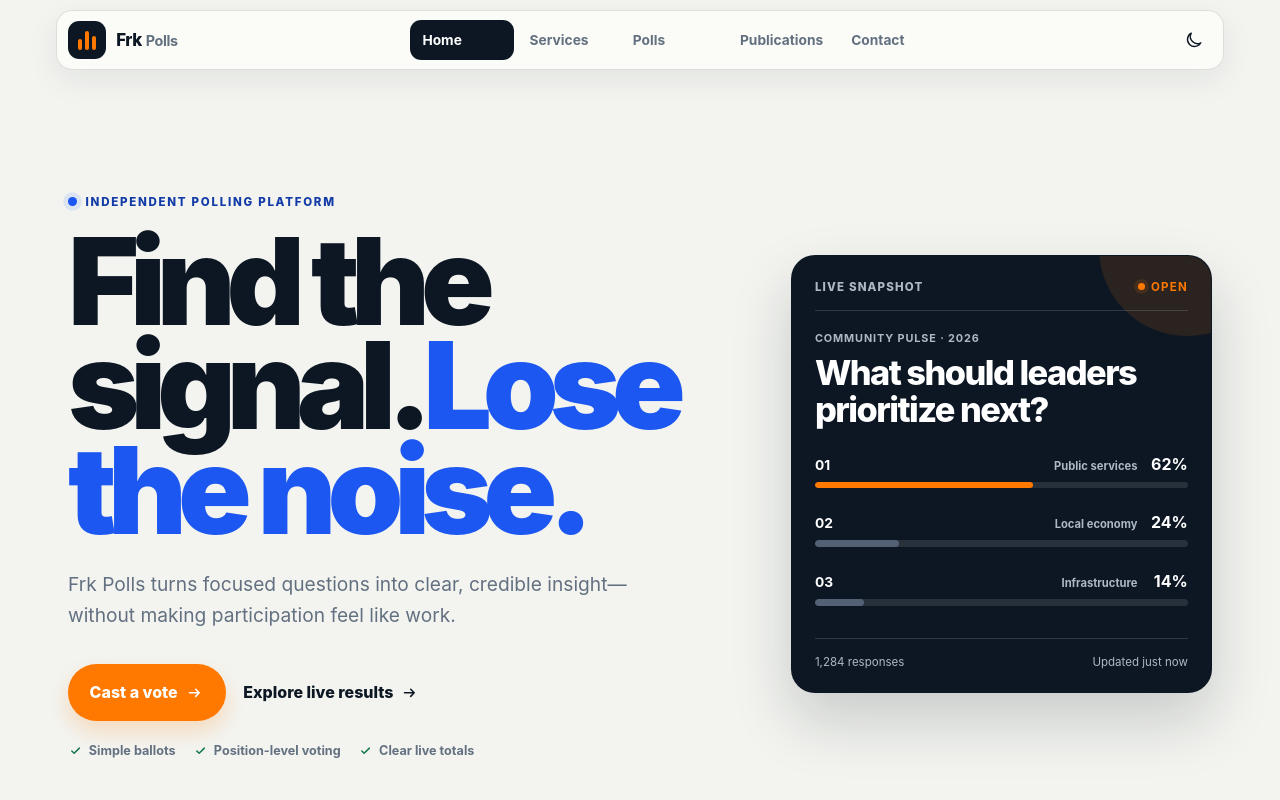
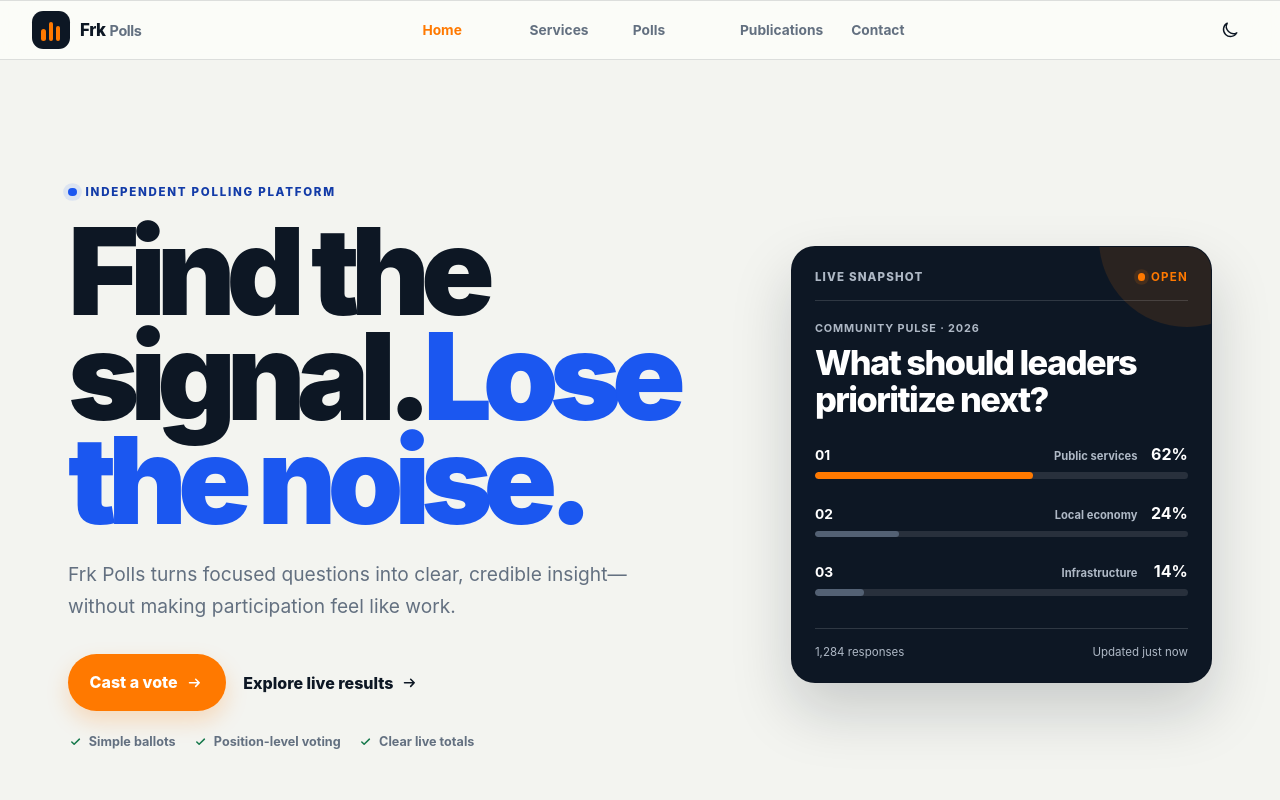
Before and after one commit to fr-konuko/Fr_K-Polls, a Next.js app: page / in a window 1280 px wide. Shown: the top 800 px of the page. Built offline with nearby package versions, Linux system fonts and the light colour scheme.

Commit message:
Refine full-width navigation header

```diff
--- a/app/globals.css
+++ b/app/globals.css
@@ -61,18 +61,16 @@ button:focus-visible, a:focus-visible, input:focus-visible, select:focus-visible
 .site-header {
   position: sticky;
   z-index: 30;
-  top: 0.6rem;
+  top: 0;
   display: flex;
-  width: calc(100% - 1rem);
-  margin: 0.6rem auto 0;
-  padding: 0.55rem;
+  width: 100%;
+  margin: 0;
+  padding: 0.55rem var(--gutter);
   align-items: stretch;
   flex-direction: column;
   gap: 0.45rem;
-  border: 1px solid rgba(13, 23, 36, 0.13);
-  border-radius: 1rem;
+  border-block: 1px solid rgba(13, 23, 36, 0.13);
   background: color-mix(in srgb, var(--paper) 94%, transparent);
-  box-shadow: 0 10px 32px rgba(13, 23, 36, 0.07);
   backdrop-filter: blur(18px);
 }
 .brand {
@@ -123,12 +121,12 @@ button:focus-visible, a:focus-visible, input:focus-visible, select:focus-visible
   text-align: center;
   text-decoration: none;
 }
-.nav-link.is-active { color: var(--inverse-text); background: var(--inverse); }
+.nav-link.is-active { color: var(--accent); background: transparent; }
 .site-header nav .nav-link { justify-items: start; padding-inline: 0.75rem; }
 .nav-menu { position: relative; min-width: 0; }
 .nav-menu-trigger { display: grid; width: 100%; min-height: 2.75rem; padding: 0.55rem 0.75rem; grid-template-columns: minmax(0, 1fr) auto; align-items: center; justify-items: stretch; border-radius: 0.7rem; color: var(--muted); background: transparent; cursor: pointer; font-size: 0.86rem; font-weight: 720; text-align: left; }
 .nav-menu-indicator { display: grid; width: 1.25rem; place-items: center; color: var(--accent); font-size: 1.1rem; font-weight: 760; line-height: 1; }
-.nav-menu.is-active .nav-menu-trigger { color: var(--inverse-text); background: var(--inverse); }
+.nav-menu.is-active .nav-menu-trigger { color: var(--accent); background: transparent; }
 .nav-dropdown { position: static; display: grid; width: 100%; padding: 0.25rem 0 0.4rem 0.75rem; gap: 0.2rem; }
 .nav-dropdown[hidden] { display: none; }
 .nav-dropdown a { display: flex; min-height: 2.75rem; padding: 0.65rem 0.75rem; align-items: center; border-radius: 0.45rem; color: var(--muted); font-size: 0.88rem; text-decoration: none; }
@@ -468,7 +466,7 @@ a.admin-poll:hover { border-color: var(--blue); }
 }
 
 @media (min-width: 42rem) {
-  .site-header { width: calc(100% - 2rem); max-width: 1168px; padding: 0.45rem; align-items: center; flex-direction: row; justify-content: space-between; }
+  .site-header { width: 100%; max-width: none; padding: 0.45rem var(--gutter); align-items: center; flex-direction: row; justify-content: space-between; }
   .theme-toggle { position: static; }
   .mobile-menu-toggle { display: none; }
   .site-header nav, .site-header nav.is-open { display: flex; align-items: center; gap: 0.2rem; }
@@ -542,10 +540,8 @@ a.admin-poll:hover { border-color: var(--blue); }
 
 @media (hover: hover) and (pointer: fine) {
   .nav-link, .button, button, .text-link, .sector-row, .candidate-card, .admin-poll { transition: transform 180ms ease, color 180ms ease, background 180ms ease, border-color 180ms ease, box-shadow 180ms ease; }
-  .nav-link:hover:not(.is-active) { color: var(--ink); background: var(--faint); }
-  .nav-menu-trigger:hover { color: var(--ink); background: var(--faint); }
-  .nav-dropdown a:hover { color: var(--accent); background: var(--faint); }
-  .button:hover:not(:disabled), button:hover:not(:disabled) { transform: translateY(-2px); box-shadow: 0 10px 24px rgba(13, 23, 36, 0.16); }
+  .nav-link:hover:not(.is-active), .nav-menu-trigger:hover, .nav-dropdown a:hover { color: var(--accent); background: transparent; }
+  .button:hover:not(:disabled), button:hover:not(:disabled):not(.nav-menu-trigger):not(.theme-toggle):not(.mobile-menu-toggle) { transform: translateY(-2px); box-shadow: 0 10px 24px rgba(13, 23, 36, 0.16); }
   .text-link:hover { color: var(--blue); }
   .sector-row:hover { padding-inline: 0.75rem; background: var(--paper); }
   .candidate-card:hover { border-color: #aeb7ad; transform: translateY(-2px); box-shadow: 0 10px 28px rgba(13, 23, 36, 0.07); }
```
